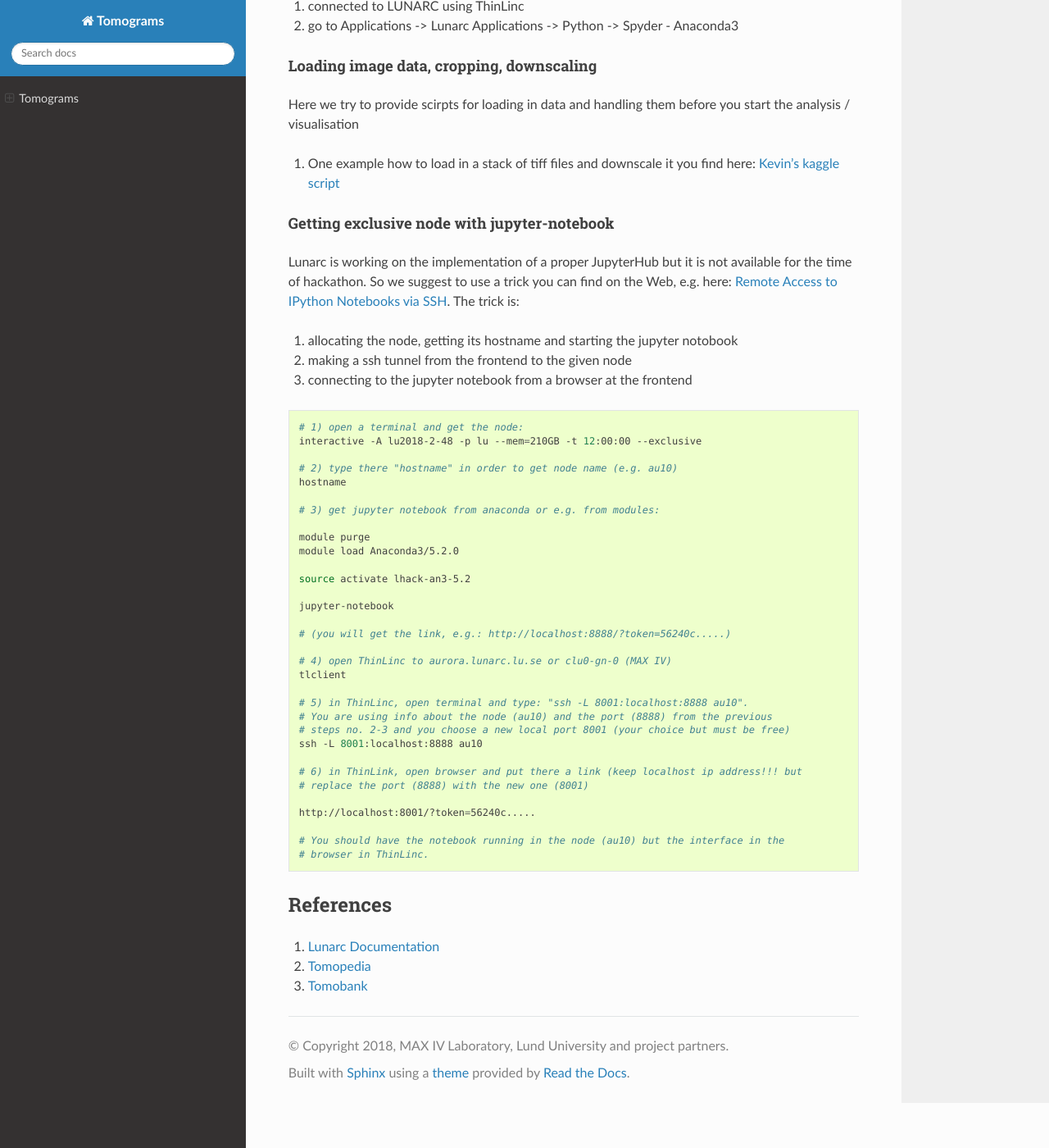
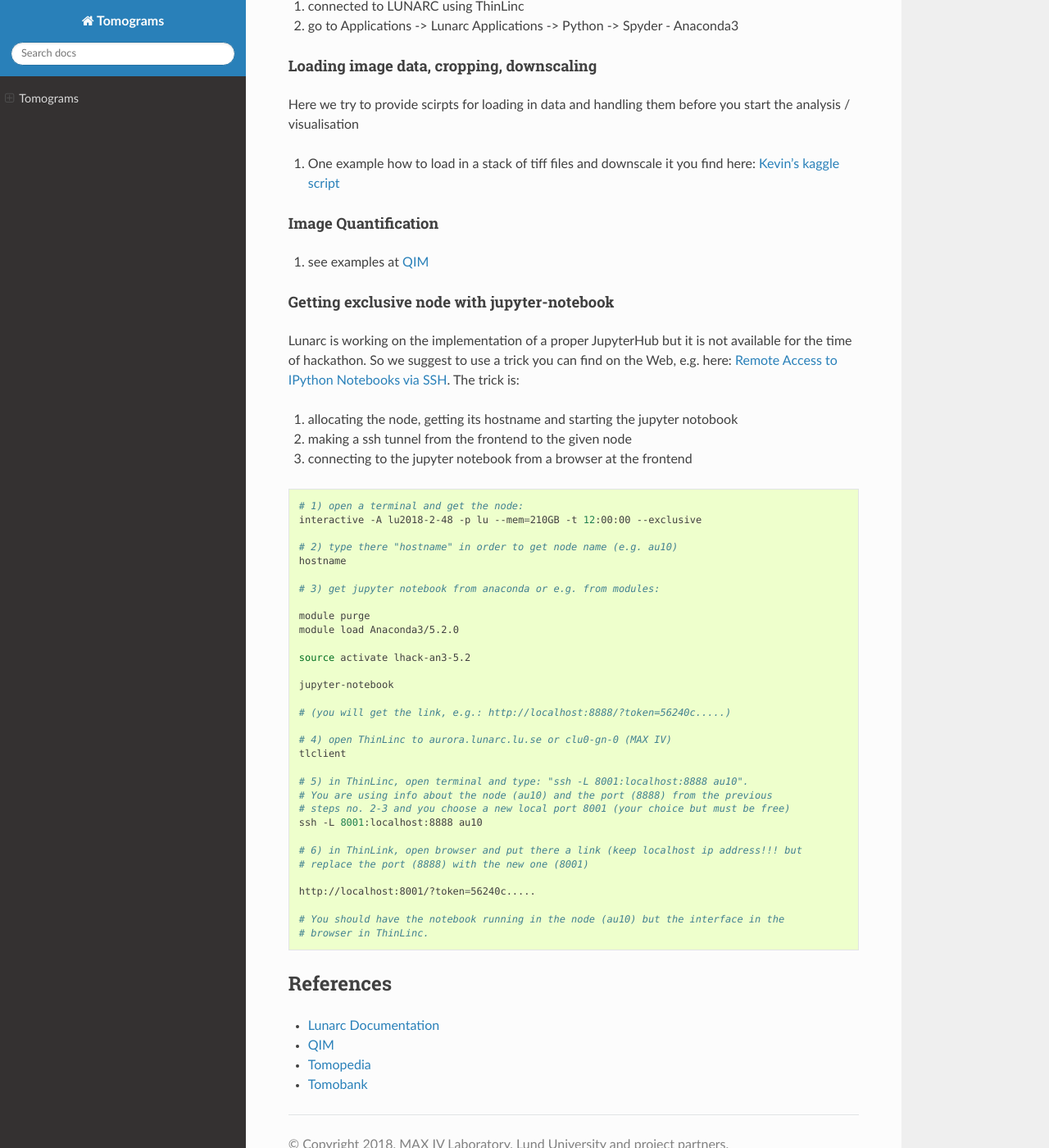
Before and after one commit to tomograms/tomograms-doc, a Sphinx documentation site: the page built from doc/source/index.md, in a window 1280 px wide and 1400 px high, scrolled down 1637 px. Shown: the whole window at 82% size. Built offline with Sphinx 7.4.7 and the Read the Docs theme 2.0.0, drawn with Linux system fonts in a browser that asks for light colours.

Commit message:
Update index.md

```diff
--- a/doc/source/index.md
+++ b/doc/source/index.md
@@ -78,6 +78,9 @@ Here we try to provide scirpts for loading in data and handling them before you
 1. One example how to load in a stack of tiff files and downscale it you find here:
 [Kevin's kaggle script](https://www.kaggle.com/kmader/simple-loading-and-processing)
 
+#### Image Quantification
+1. see examples at  [QIM](http://qim.compute.dtu.dk/)
+
 #### Getting exclusive node with jupyter-notebook
 
 Lunarc is working on the implementation of a proper JupyterHub but it is not available
@@ -126,6 +129,7 @@ http://localhost:8001/?token=56240c.....
 
 
 ## References
-1. [Lunarc Documentation](http://lunarc-documentation.readthedocs.io)
-2. [Tomopedia](https://tomopedia.github.io/)
-3. [Tomobank](https://tomobank.readthedocs.io)
+- [Lunarc Documentation](http://lunarc-documentation.readthedocs.io)
+- [QIM](http://qim.compute.dtu.dk/)
+- [Tomopedia](https://tomopedia.github.io/)
+- [Tomobank](https://tomobank.readthedocs.io)
```
